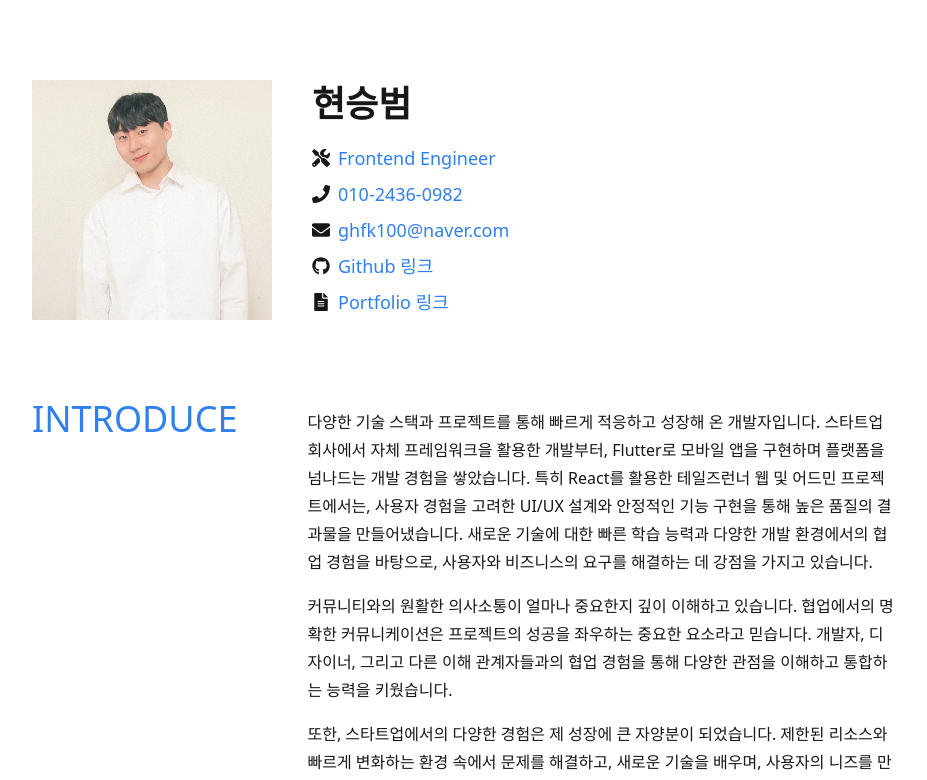
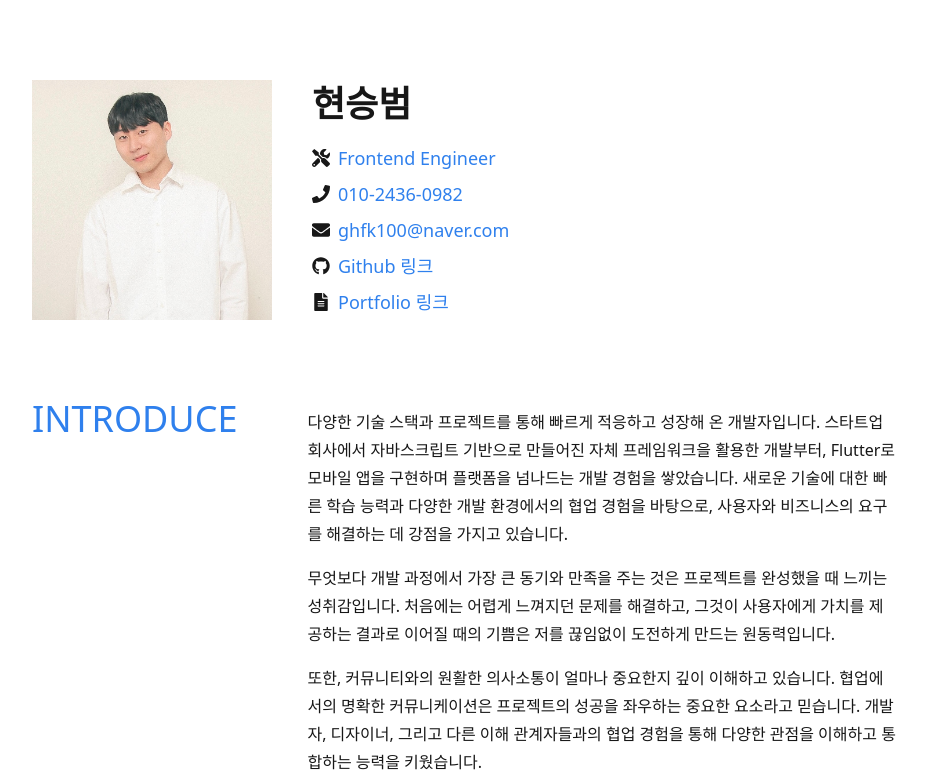
Before and after one commit to HyunSeungBeom/resume-nextjs, a Next.js app: page / in a window 1280 px wide. Shown: the top 780 px of the page, without its empty margins (176-1103 px from the left). Built offline with nearby package versions, Linux system fonts and the light colour scheme.

Commit message:
fix: introduce 수정

```diff
--- a/src/payload/introduce.ts
+++ b/src/payload/introduce.ts
@@ -4,9 +4,10 @@ export interface IIntroduce {
 
 const introduce: IIntroduce = {
   contents: [
-    '다양한 기술 스택과 프로젝트를 통해 빠르게 적응하고 성장해 온 개발자입니다. 스타트업 회사에서 자체 프레임워크을 활용한 개발부터, Flutter로 모바일 앱을 구현하며 플랫폼을 넘나드는 개발 경험을 쌓았습니다. 특히 React를 활용한 테일즈런너 웹 및 어드민 프로젝트에서는, 사용자 경험을 고려한 UI/UX 설계와 안정적인 기능 구현을 통해 높은 품질의 결과물을 만들어냈습니다. 새로운 기술에 대한 빠른 학습 능력과 다양한 개발 환경에서의 협업 경험을 바탕으로, 사용자와 비즈니스의 요구를 해결하는 데 강점을 가지고 있습니다.',
-    '커뮤니티와의 원활한 의사소통이 얼마나 중요한지 깊이 이해하고 있습니다. 협업에서의 명확한 커뮤니케이션은 프로젝트의 성공을 좌우하는 중요한 요소라고 믿습니다. 개발자, 디자이너, 그리고 다른 이해 관계자들과의 협업 경험을 통해 다양한 관점을 이해하고 통합하는 능력을 키웠습니다.',
-    '또한, 스타트업에서의 다양한 경험은 제 성장에 큰 자양분이 되었습니다. 제한된 리소스와 빠르게 변화하는 환경 속에서 문제를 해결하고, 새로운 기술을 배우며, 사용자의 니즈를 만족시키는 제품을 만드는 법을 배웠습니다. 이런 경험은 도전적이고 유연한 개발자로 성장하게 했습니다.',
+    '다양한 기술 스택과 프로젝트를 통해 빠르게 적응하고 성장해 온 개발자입니다. 스타트업 회사에서 자바스크립트 기반으로 만들어진 자체 프레임워크을 활용한 개발부터, Flutter로 모바일 앱을 구현하며 플랫폼을 넘나드는 개발 경험을 쌓았습니다. 새로운 기술에 대한 빠른 학습 능력과 다양한 개발 환경에서의 협업 경험을 바탕으로, 사용자와 비즈니스의 요구를 해결하는 데 강점을 가지고 있습니다.',
+    '무엇보다 개발 과정에서 가장 큰 동기와 만족을 주는 것은 프로젝트를 완성했을 때 느끼는 성취감입니다. 처음에는 어렵게 느껴지던 문제를 해결하고, 그것이 사용자에게 가치를 제공하는 결과로 이어질 때의 기쁨은 저를 끊임없이 도전하게 만드는 원동력입니다.',
+    '또한, 커뮤니티와의 원활한 의사소통이 얼마나 중요한지 깊이 이해하고 있습니다. 협업에서의 명확한 커뮤니케이션은 프로젝트의 성공을 좌우하는 중요한 요소라고 믿습니다. 개발자, 디자이너, 그리고 다른 이해 관계자들과의 협업 경험을 통해 다양한 관점을 이해하고 통합하는 능력을 키웠습니다.',
+    '스타트업에서의 다양한 경험은 제 성장에 큰 자양분이 되었습니다. 제한된 리소스와 빠르게 변화하는 환경 속에서 문제를 해결하고, 새로운 기술을 배우며, 사용자의 니즈를 만족시키는 제품을 만드는 법을 배웠습니다. 이런 경험은 도전적이고 유연한 개발자로 성장하게 했습니다.',
   ],
 };
 
```
